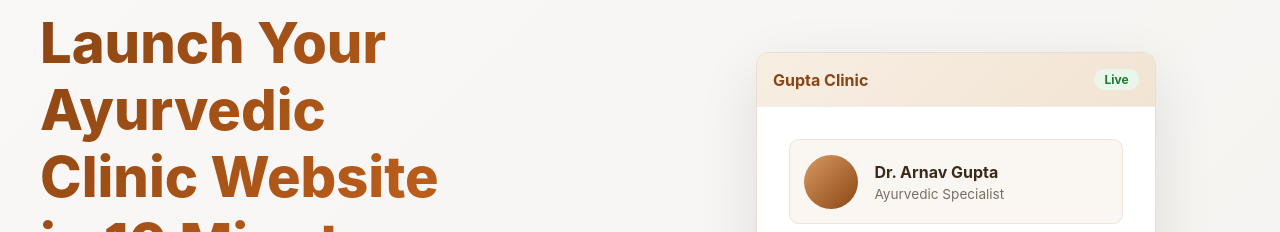
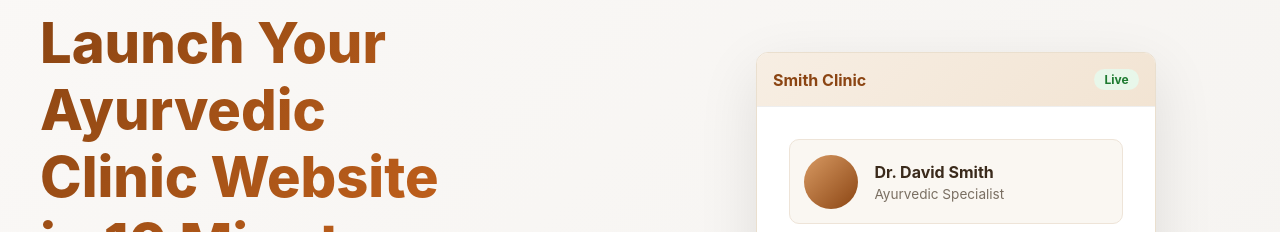
Before and after one commit to brajeshkumar7/Kerala-Ayurveda, a React (Vite) app in the folder frontend/: page / in a window 1280 px wide. Shown: the part 143-375 px from the top of the page. Built offline with nearby package versions, Linux system fonts and the light colour scheme; no server answers.

Commit message:
landing page improve

```diff
--- a/frontend/src/pages/LandingPage.jsx
+++ b/frontend/src/pages/LandingPage.jsx
@@ -68,14 +68,14 @@ export default function LandingPage() {
             <div className="hero-image-placeholder">
               <div className="mockup clinic-preview">
                 <div className="mockup-header clinic-preview-header">
-                  <div className="preview-brand">Gupta Clinic</div>
+                  <div className="preview-brand">Smith Clinic</div>
                   <span className="preview-status">Live</span>
                 </div>
                 <div className="mockup-content clinic-preview-content">
                   <div className="preview-hero">
                     <div className="preview-avatar"></div>
                     <div className="preview-intro">
-                      <h4>Dr. Arnav Gupta</h4>
+                      <h4>Dr. David Smith</h4>
                       <p>Ayurvedic Specialist</p>
                     </div>
                   </div>
```
